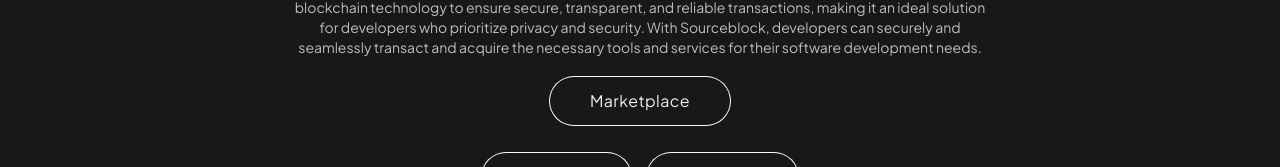
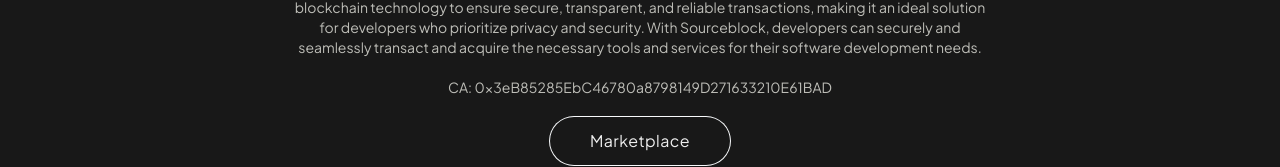
Before and after one commit to oktadwi22/marketplace-1, a Next.js app: page / in a window 1280 px wide. Shown: the part 399-566 px from the top of the page. Built offline with nearby package versions, Linux system fonts and the light colour scheme.

Commit message:
Update Hero.jsx

```diff
--- a/src/common/module/Hero/Hero.jsx
+++ b/src/common/module/Hero/Hero.jsx
@@ -35,10 +35,17 @@
           and API key acquisitions. The platform utilizes blockchain technology to ensure secure,
           transparent, and reliable transactions, making it an ideal solution for developers
           who prioritize privacy and security. With Sourceblock, developers can securely and seamlessly transact
-           and acquire the necessary tools and services for their software development needs."
+          and acquire the necessary tools and services for their software development needs.
+          "
           textColor="opacity"
         />
-
+         <H1
+          delay={0.2}
+          className="mt-5 w-full lg:!w-[60%] justify-center !text-sm text-center"
+          title="CA: 0x3eB85285EbC46780a8798149D271633210E61BAD
+          "
+          textColor="opacity"
+        />
         <div className="w-full   py-5 flex justify-center items-center">
           {/* <SearchButton /> */}
           <Link href="https://app.sourceblock.software" className=" flex justify-end">
```
